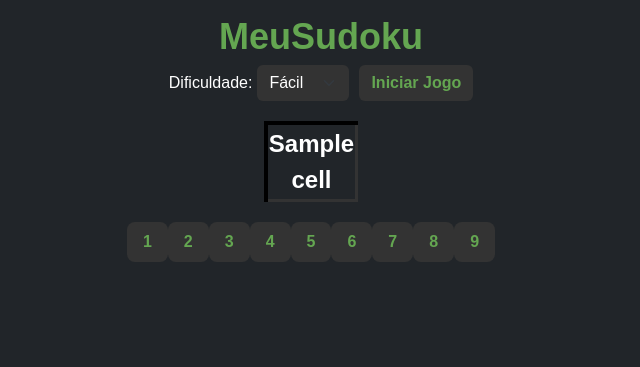
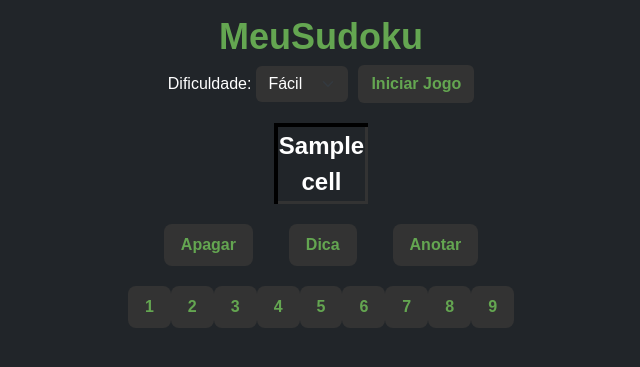
Before and after one commit to ViniHallmann/Sudoku, a Flask app: template templates/index.html in a window 1280 px wide. Shown: the top 367 px of the page, without its empty margins (319-959 px from the left). Run offline with Flask 3, Linux system fonts and the light colour scheme; the template is opened without the code that fills it: most values are stand-ins (such as "Sample title", 1, 10 or a date in 2020).

Commit message:
commit att

```diff
--- a/app.py
+++ b/app.py
@@ -1,6 +1,6 @@
-from create_matrix import CreateMatrix
-from display_matrix import DisplayMatrix
-from check_matrix import CheckMatrix
+from module.create_matrix import CreateMatrix
+from module.display_matrix import DisplayMatrix
+from module.check_matrix import CheckMatrix
 from flask import Flask, render_template, request, redirect, url_for, flash, session, jsonify
 
 app = Flask(__name__)
@@ -20,15 +20,15 @@ def processar():
     display = DisplayMatrix(SIZE, matrix.grid)
 
     if difficulty == "1":
-        display.Reveal_Numbers(79)
+        grid_with_hidden_numbers = display.Select_Hidden_Numbers(70)
     elif difficulty == "2":
-        display.Reveal_Numbers(50)
+        grid_with_hidden_numbers = display.Select_Hidden_Numbers(50)
     elif difficulty == "3":
-        display.Reveal_Numbers(30)
+        grid_with_hidden_numbers = display.Select_Hidden_Numbers(30)
 
-    grid_data = matrix.grid
+    full_grid = matrix.grid
 
-    return render_template('index.html', grid_data=grid_data)
+    return render_template('index.html', full_grid=full_grid, grid_with_hidden_numbers=grid_with_hidden_numbers)
 
 @app.route('/check_solution', methods=['POST'])
 def checkSolution():
@@ -39,5 +39,16 @@ def checkSolution():
     else:
         return jsonify({'message': 'Invalid Solution'}), 200
 
+@app.route('/number_hint', methods=['POST'])
+def returnHintNumber():
+    grid = request.json['grid']
+    row = request.json['rowIndex']
+    column = request.json['columnIndex']
+    CM = CheckMatrix(9, grid)
+    DM = DisplayMatrix(9, grid)
+    DM.Display_Grid()
+    number = CM.Get_Cell_Number(row, column)
+    print(number)
+    return jsonify({'number': number}), 200
 if __name__ == "__main__":
     app.run(debug=True)
--- a/static/scripts/script.js
+++ b/static/scripts/script.js
@@ -239,6 +239,14 @@ document.addEventListener('DOMContentLoaded', function() {
         });
     });
 
+    document.querySelector('.btn-remove').addEventListener('click', function() {
+        removeNumberFromCell();
+    });
+
+    document.querySelector('.btn-hint').addEventListener('click', function() {
+        hint();
+    });
+
     function addNumberToCell(number) {
         var selectedCell = document.querySelector('.primary-cell');
         if (selectedCell) {
@@ -246,4 +254,25 @@ document.addEventListener('DOMContentLoaded', function() {
             handleCellConflict(selectedCell);
         }
     }
+
+    function removeNumberFromCell() {
+        var selectedCell = document.querySelector('.primary-cell');
+        if (selectedCell && !selectedCell.classList.contains('default-cell')) {
+            selectedCell.textContent = '';
+            handleCellConflict(selectedCell);
+        }
+    }
+
+    function hint(){
+        var selectedCell = document.querySelector('.primary-cell');
+        var selectedCellColIndex = Array.from(selectedCell.parentNode.children).indexOf(selectedCell);
+        var selectedCellRowIndex = Array.from(selectedCell.parentNode.parentNode.children).indexOf(selectedCell.parentNode)
+        var bodyElement = document.querySelector('body');
+        var fullGridData = JSON.parse(bodyElement.getAttribute('data-full-grid'));
+        if (selectedCell && !selectedCell.classList.contains('default-cell') && selectedCell.textContent === ' '){
+            selectedCell.textContent = fullGridData[selectedCellRowIndex][selectedCellColIndex];
+            handleCellConflict(selectedCell);
+        }
+        console.log(fullGridData);
+    }
 });
--- a/static/styles.css
+++ b/static/styles.css
@@ -22,7 +22,6 @@ body {
 .sudoku-container {
     display: flex;
     flex-direction: column;
-    margin-right: 20px;
 }
 
 .sudoku-status {
@@ -111,12 +110,23 @@ body {
 }
 
 .btn{
-    outline: none;
     font-size: 16px;
     color:rgb(100, 166, 81);
     background-color: #333333;
-    border: none;
-    font-weight: bold;
+    font-weight: var(--btn-font-weight, bold);
+}
+.btn:hover {
+    color: rgb(100, 166, 81) !important;
+    border-color: rgb(100, 166, 81) !important;
+  }
+
+.btn-utilitary{
+    display: flex;
+    flex-direction: row;
+    align-items: center;
+    justify-content: space-evenly;
+    width: 100%;
+    margin-bottom: 20px;
 }
 
 .btn-numbers-container{
@@ -126,3 +136,7 @@ body {
     justify-content: space-between;
     width: 100%;
 }
+
+.teste{
+    color: red;
+}
--- a/templates/index.html
+++ b/templates/index.html
@@ -7,10 +7,10 @@
     <link href="https://cdn.jsdelivr.net/npm/bootstrap@5.2.1/dist/css/bootstrap.min.css" rel="stylesheet"
     integrity="sha384-iYQeCzEYFbKjA/T2uDLTpkwGzCiq6soy8tYaI1GyVh/UjpbCx/TYkiZhlZB6+fzT" crossorigin="anonymous">
     <link rel="stylesheet" href="{{ url_for('static', filename='styles.css') }}">
-    <script src="static/scripts/script.js"></script>
+    <script src="static/scripts/script.js" var fullGridData = {{ full_grid | tojson | safe }};></script>
 </head>
 
-<body class="bg-dark text-white">
+<body class="bg-dark text-white" data-full-grid="{{ full_grid | tojson | safe }}">
     <div class="container">
         <div>
             <h1>MeuSudoku</h1>
@@ -48,26 +48,32 @@
                         {% endfor %}
                     {% endfor %}
                 {% else %}
-                    {% for row in grid_data %}
+                    {% for row in grid_with_hidden_numbers%}
                     <tr>
                         {% for cell in row %}
-                        {%if cell == " " %}
-                            <td class="sudoku-cell" contenteditable="true">{{ cell }}</td>
-                        {% else %}
-                            <td class="sudoku-cell">{{ cell }}</td>
-                        {% endif %}
+                            {%if cell == " " %}
+                                <td class="sudoku-cell" contenteditable="true">{{ cell }}</td>
+                            {% else %}
+                                <td class="sudoku-cell default-cell">{{ cell }}</td>
+                            {% endif %}
                         {% endfor %}
                     </tr>
                     {% endfor %}
                 {% endif %}
             </table>
+            <div class="btn-utilitary">
+                <button class="btn btn-lg btn-remove" onclick="removeNumberFromCell()">Apagar</button>
+                <button class="btn btn-lg btn-hint" onclick="hint()">Dica</button>
+                <button class="btn btn-lg" onclick="c()">Anotar</button>
+            </div>
             <div class="btn-numbers-container">
                 {% for i in range(1, 10) %}
-                    <button class="btn btn-number btn-lg" onclick="addNumberToCell(i)">{{ i }}</button>
+                    <button class="btn btn-lg btn-number " onclick="addNumberToCell(i)">{{ i }}</button>
                 {% endfor %}
             </div>
         </div>
     </div>
+
 </body>
 
 </html>
```
Also changed, not shown: module/check_matrix.py (+13 -10 lines), module/display_matrix.py (+12 -2 lines).
